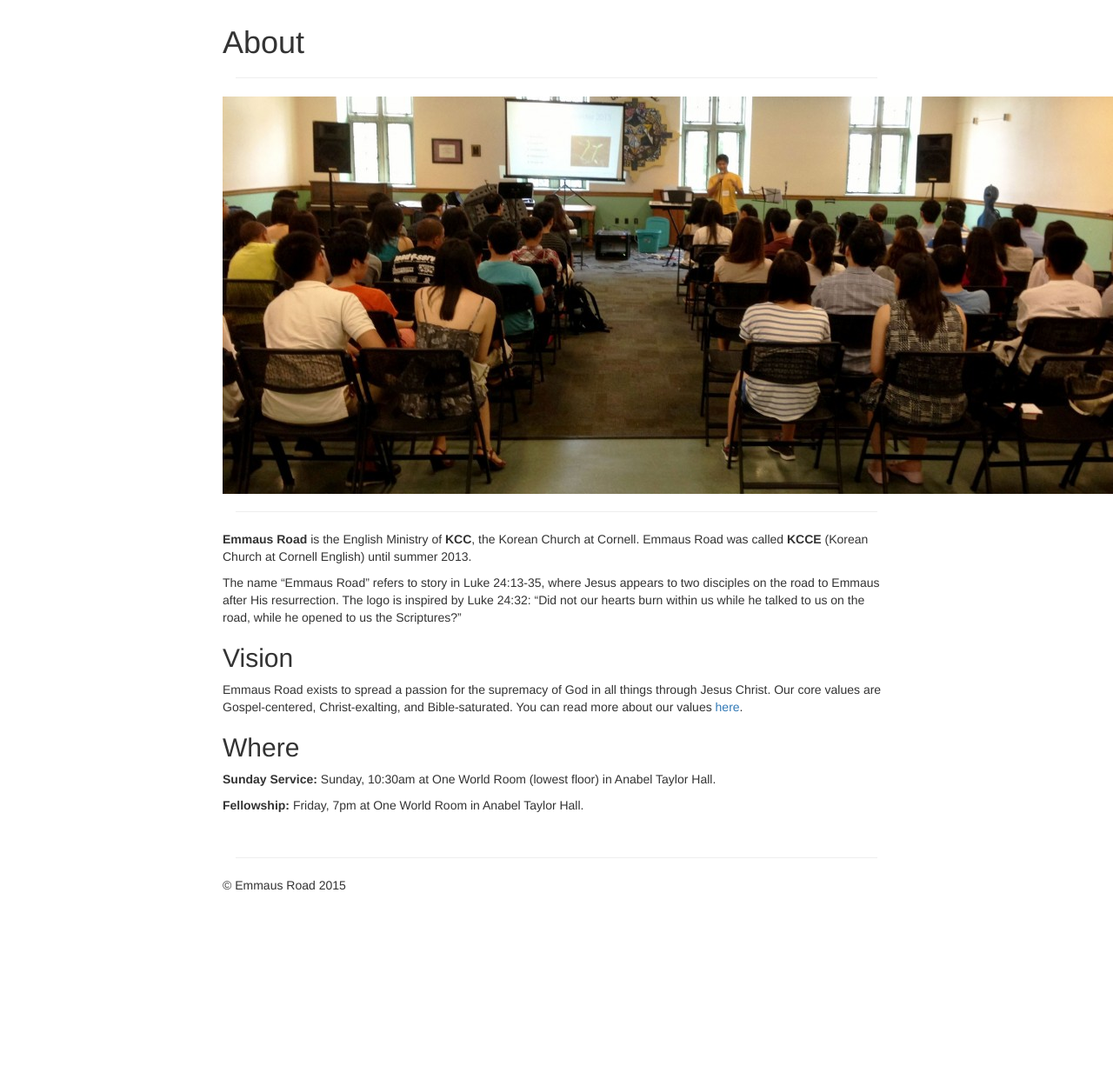
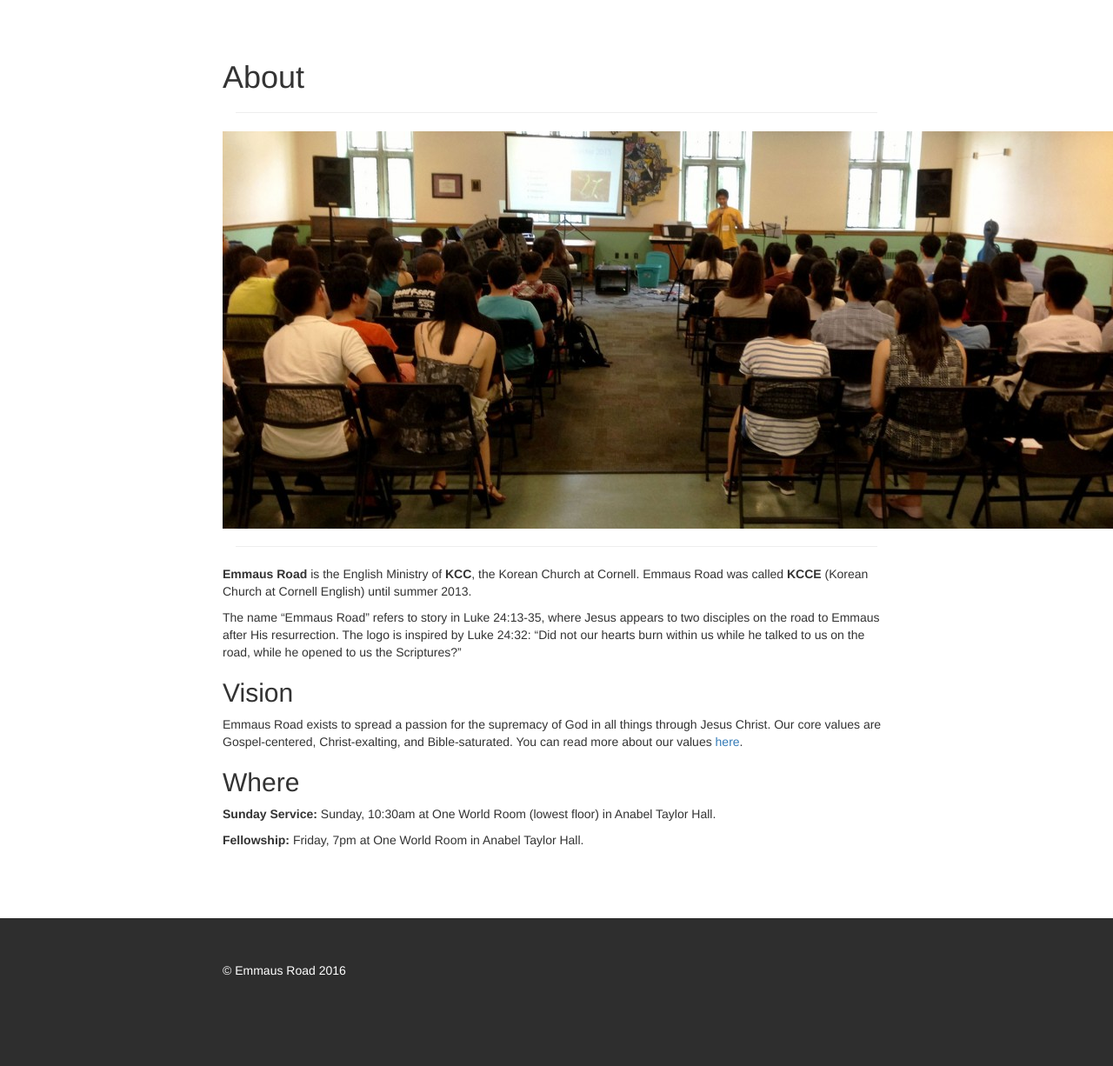
Before and after one commit to 12yujim/emmaus, a Django app: page /about/ in a window 1280 px wide. Shown: the part 301-1527 px from the top of the page at 87% size. Before the commit the page ends 1325 px from the top, so only its background shows below. Run offline with Django 3.2, Linux system fonts and the light colour scheme; some libraries are stand-ins or nearby versions.

Commit message:
fancy images!!!!!!!!!!!!!!!!!!1
pls py

```diff
--- a/django1/mysite/static/css/style.css
+++ b/django1/mysite/static/css/style.css
@@ -3,6 +3,7 @@ h1 {
 }
 
 #container {
+	padding-top: 350px;
 	width: 60%;
 	margin: 0 auto;
 }
@@ -13,12 +14,21 @@ h1 {
 }
 
 #content {
-	padding-top: 70px;
 	width: 100%;
 }
 
 #footer {
-	margin-bottom: 20px;
+	margin-top: 50px;
+	margin-left: 0px;
+	margin-right: 0px;
+	background-color: #2E2E2E;
+}
+
+#footercontent {
+	padding-top: 30px;
+	margin-left: 20%;
+	color: #FFFFFF;
+	padding-bottom: 100px;
 }
 
 #map {
--- a/django1/mysite/templates/base.html
+++ b/django1/mysite/templates/base.html
@@ -62,9 +62,6 @@
 
 
     	<div id="container">
-    		<div id="banner">
-    			<img src="{% static 'assets/placeholder2.jpg' %}">
-    		</div>
 
     		<div id="navbar-container">
 				<nav class="navbar navbar-inverse">
@@ -116,14 +113,16 @@
     			{% endblock %}
     		</div>
 
-
-    		<div id="footer">
-    		<hr>
-    			&copy; Emmaus Road 2015
-    		</div>
 	    </div>
 	    <script src="https://ajax.googleapis.com/ajax/libs/jquery/1.11.3/jquery.min.js"></script>
 	    <script src="{% static 'bootstrap/js/bootstrap.js' %}"></script>
 	    <script src="{% static 'js/script.js' %}"></script>
+
+		<div id="footer">
+		<br>
+			<div id="footercontent">
+				&copy; Emmaus Road 2016
+			</div>
+		</div>
     </body>
 </html>
```
Also changed, not shown: django1/mysite/templates/index.html (+16 -1 lines), django1/mysite/static/assets/emmausbb.png (added), django1/mysite/static/assets/emmausmt.png (added), django1/mysite/static/assets/emmaussm.png (added), django1/mysite/static/assets/placeholder4.jpg (added), django1/mysite/static/assets/placeholder5.jpg (added).
